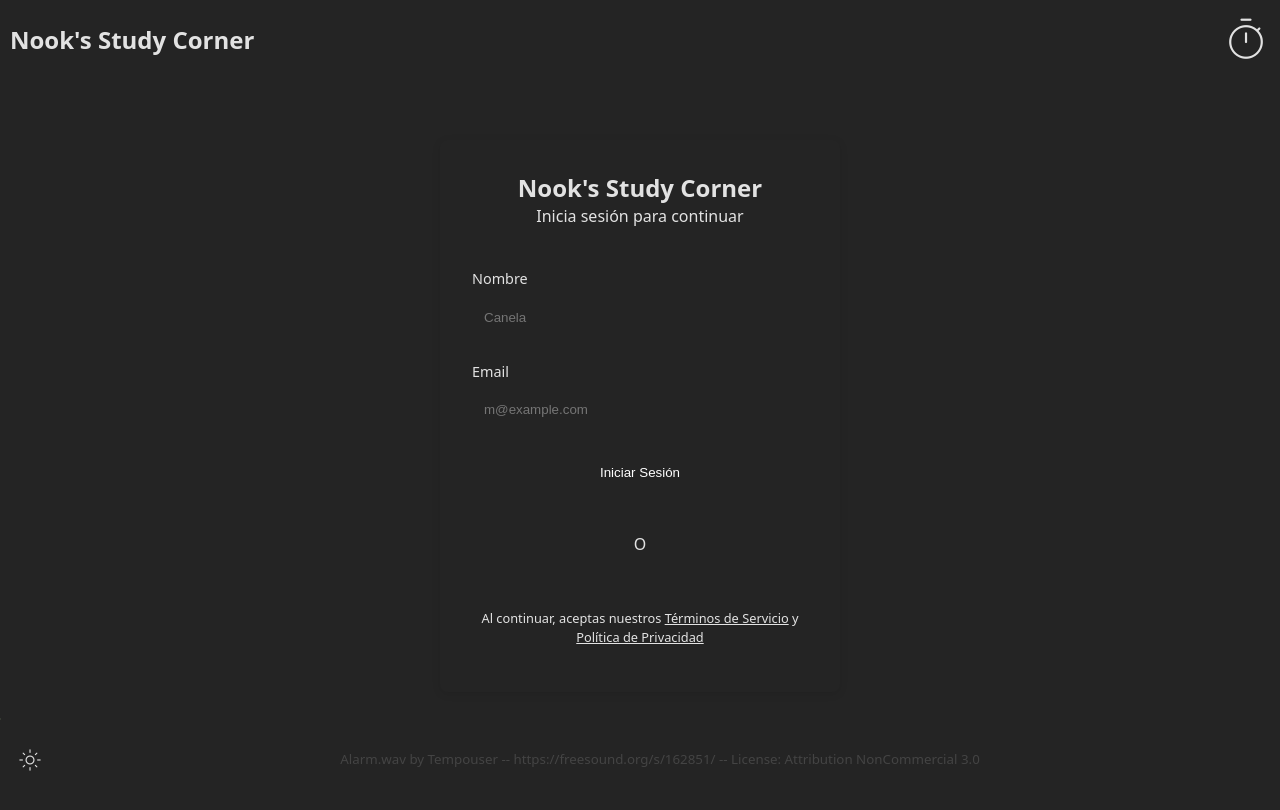
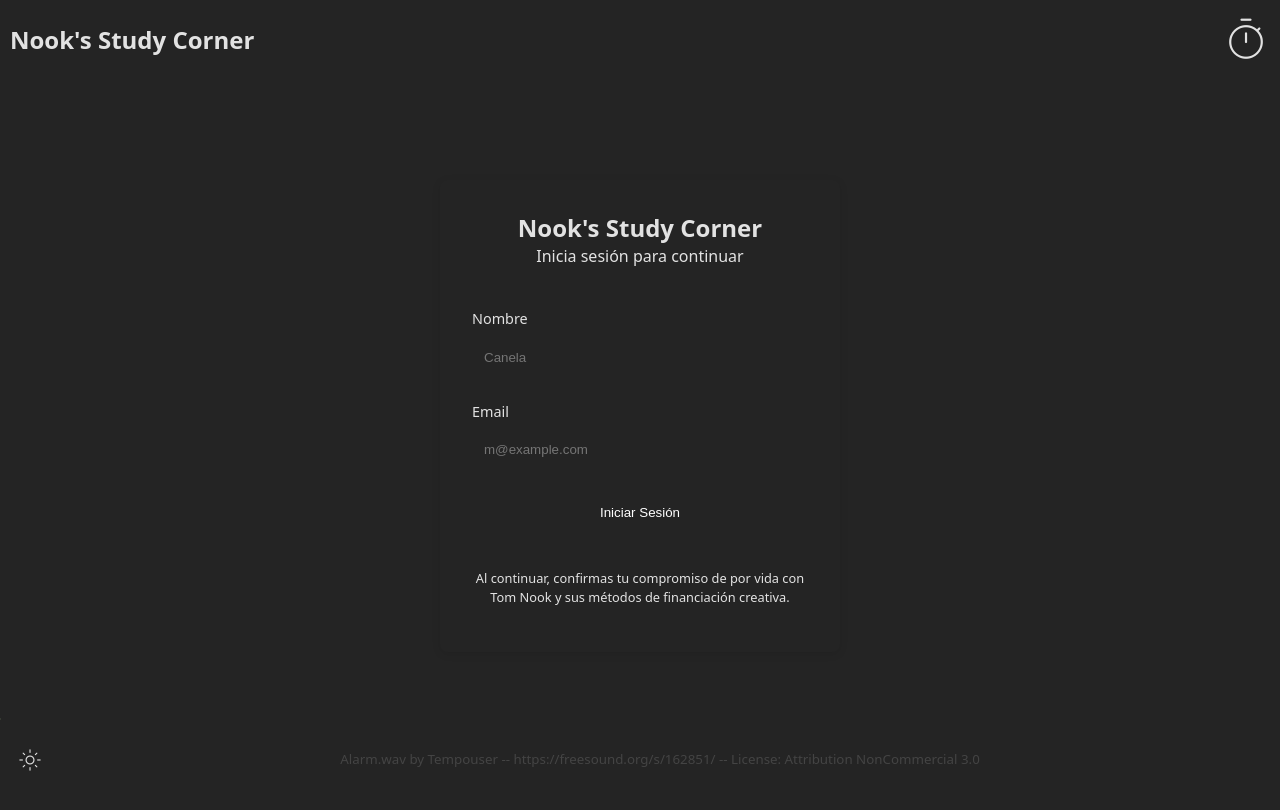
Before and after one commit to arantxaMain/nooks-study-corner-3.0, a React (Vite) app in the folder frontend/: page /login in a window 1280 px wide. Shown: the top 810 px of the page. Built offline with nearby package versions, Linux system fonts and the light colour scheme; a web font is replaced by a local one.

Commit message:
empezando estilos login

```diff
--- a/frontend/src/components/BackgroundMusic.tsx
+++ b/frontend/src/components/BackgroundMusic.tsx
@@ -11,6 +11,7 @@
   const [isMuted, setIsMuted] = useState(false);
   const isHomePage = useLocation().pathname === '/'
   const isUserPage = useLocation().pathname === '/user'
+  const isLoginPage = useLocation().pathname === '/login'
 
   useEffect(() => {
     const checkHour = () => {
@@ -53,7 +54,7 @@
   useEffect(() => {
     const audio = audioRef.current;
     if (audio) {
-      const adjustedVolume = isUserPage ? volume / 8 : volume;
+      const adjustedVolume = isUserPage || isLoginPage ? volume / 8 : volume;
       audio.volume = isMuted ? 0 : adjustedVolume;
     }
   }, [volume, isMuted, isUserPage]);
--- a/frontend/src/pages/LoginPage.tsx
+++ b/frontend/src/pages/LoginPage.tsx
@@ -66,14 +66,8 @@
             Iniciar Sesión
           </button>
 
-          <div className="login-divider">
-            <span>O</span>
-          </div>
-
           <p className="login-terms">
-            Al continuar, aceptas nuestros{" "}
-            <a href="#">Términos de Servicio</a> y{" "}
-            <a href="#">Política de Privacidad</a>
+          Al continuar, confirmas tu compromiso de por vida con Tom Nook y sus métodos de financiación creativa.
           </p>
         </form>
       </div>
```
